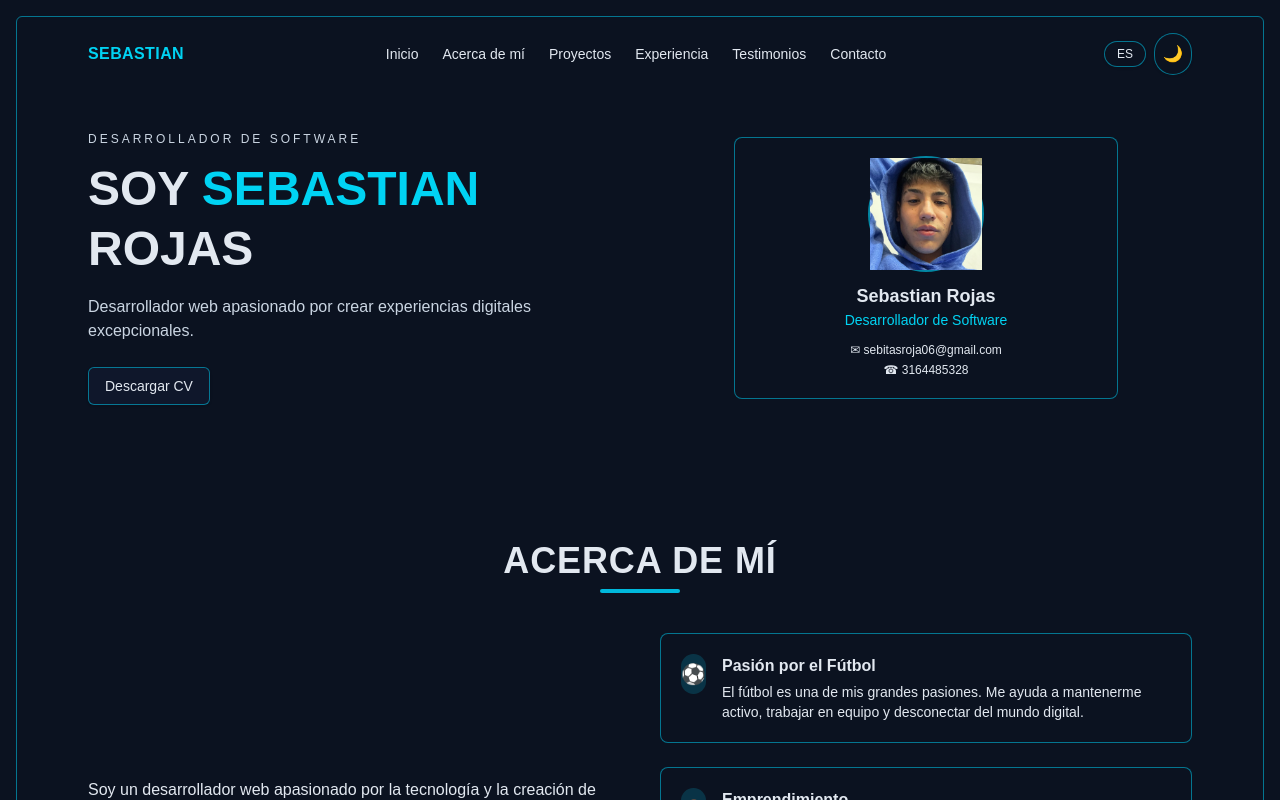
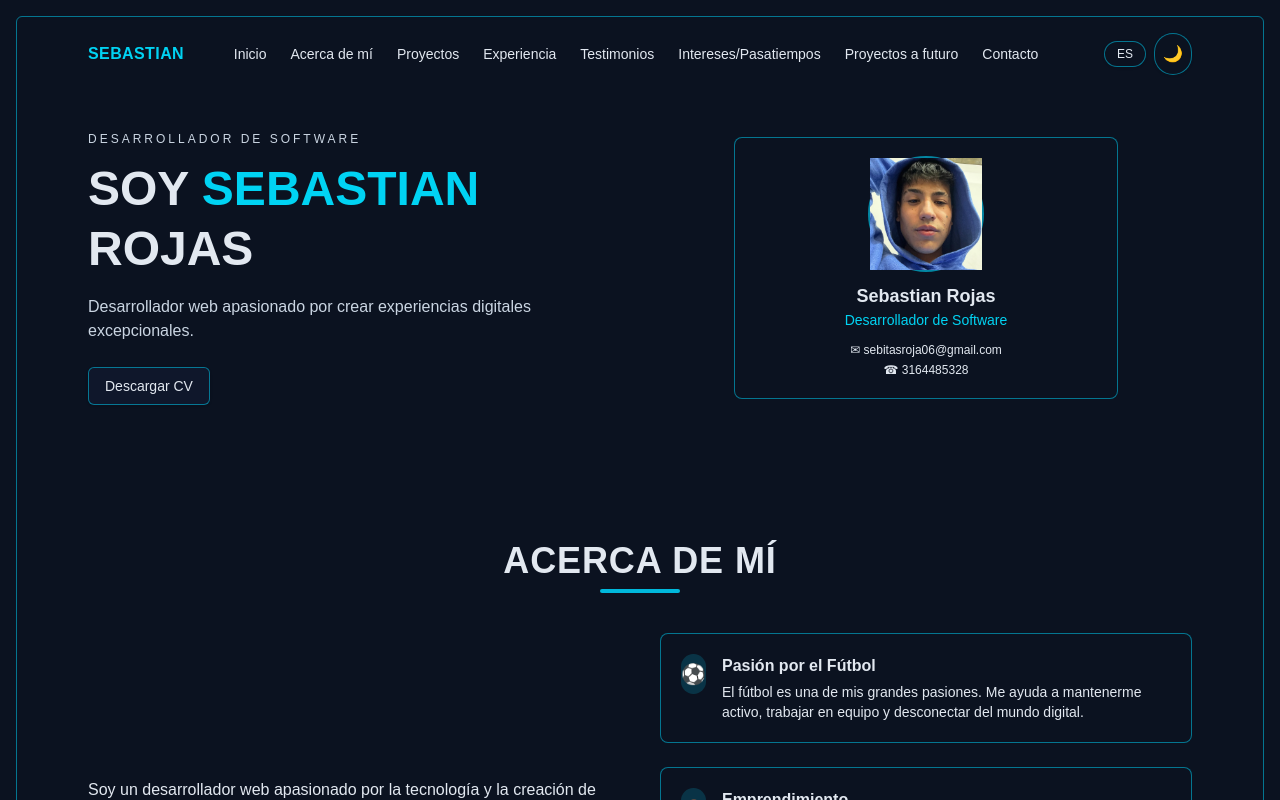
Before and after one commit to 1081271746/proyectofinal, a Next.js app: page / in a window 1280 px wide. Shown: the top 800 px of the page. Built offline with nearby package versions, Linux system fonts and the light colour scheme.

Commit message:
editando barra de busqueda

```diff
--- a/src/app/page.tsx
+++ b/src/app/page.tsx
@@ -27,6 +27,8 @@ export default function Home() {
               <li><a className="hover:text-cyan-400" href="#proyectos">{t("nav.projects")}</a></li>
               <li><a className="hover:text-cyan-400" href="#experiencia">{t("nav.experience")}</a></li>
               <li><a className="hover:text-cyan-400" href="#testimonios">{t("nav.testimonials")}</a></li>
+              <li><a className="hover:text-cyan-400" href="#intereses">{t("nav.interests")}</a></li>
+              <li><a className="hover:text-cyan-400" href="#futuros">{t("nav.future")}</a></li>
               <li><a className="hover:text-cyan-400" href="#contacto">{t("nav.contact")}</a></li>
             </ul>
             {/* Controles */}
```
